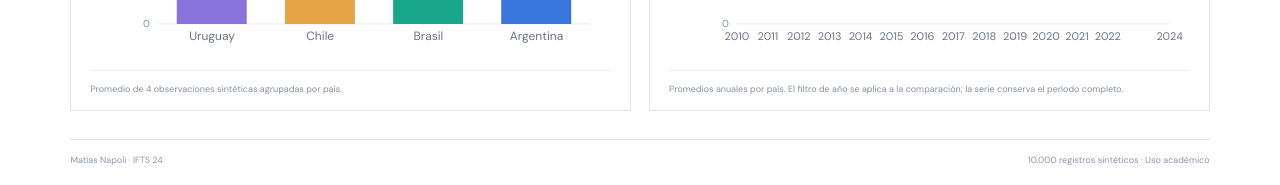
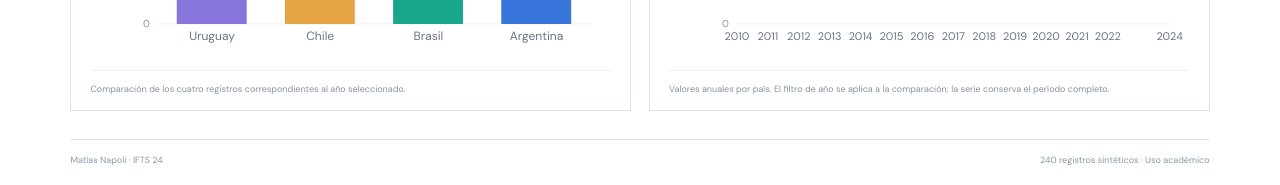
Before and after one commit to mnapo/ifts24-analisis-integrador, a Next.js app: page / in a window 1280 px wide. Shown: the part 648-833 px from the top of the page. Built offline with nearby package versions, Linux system fonts and the light colour scheme.

Commit message:
data: restore 240-row dataset assumptions

```diff
--- a/app/page.tsx
+++ b/app/page.tsx
@@ -135,7 +135,7 @@ export default function Page() {
                 <Bar dataKey="value" radius={[5, 5, 0, 0]} maxBarSize={70}>{currentRows.map((r) => <Cell key={r.country_code} fill={COLORS[r.country_code]} />)}</Bar>
               </BarChart>
             </ResponsiveContainer></div>
-            <p className="caption">Promedio de {currentRows.reduce((sum, r) => sum + r.observations, 0).toLocaleString("es-AR")} observaciones sintéticas agrupadas por país.</p>
+            <p className="caption">Comparación de los cuatro registros correspondientes al año seleccionado.</p>
           </article>
 
           <article className="visual">
@@ -151,12 +151,12 @@ export default function Page() {
                 )}
               </LineChart>
             </ResponsiveContainer></div>
-            <p className="caption">Promedios anuales por país. El filtro de año se aplica a la comparación; la serie conserva el período completo.</p>
+            <p className="caption">Valores anuales por país. El filtro de año se aplica a la comparación; la serie conserva el período completo.</p>
           </article>
         </section>
       )}
 
-      <footer className="dashboard-footer"><span>Matías Napoli · IFTS 24</span><span>10.000 registros sintéticos · Uso académico</span></footer>
+      <footer className="dashboard-footer"><span>Matías Napoli · IFTS 24</span><span>240 registros sintéticos · Uso académico</span></footer>
     </main>
   );
 }
```
